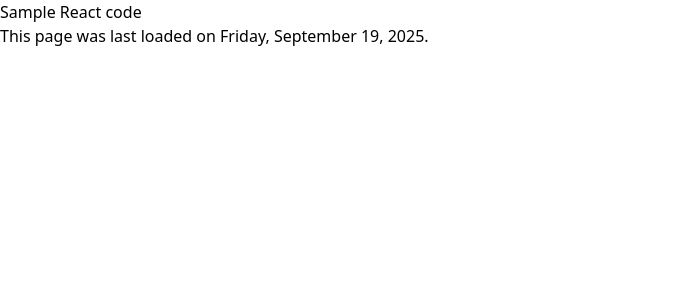
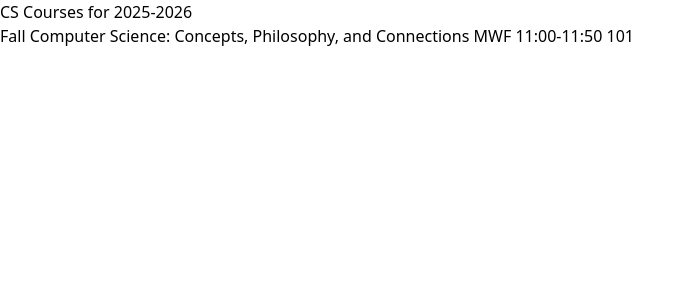
Before and after one commit to rajdave7/CS392-React-Challenge-Raj, a React (Vite) app: page / in a window 1280 px wide. Shown: the top 300 px of the page, without its empty margins (0-694 px from the left). Built offline with nearby package versions, Linux system fonts and the light colour scheme.

Commit message:
Make Initial Page

```diff
--- a/src/App.tsx
+++ b/src/App.tsx
@@ -7,39 +7,21 @@ const schedule = {
       "number": "101",
       "meets" : "MWF 11:00-11:50",
       "title" : "Computer Science: Concepts, Philosophy, and Connections"
-    },
-    "F110" : {
-      "term": "Fall",
-      "number": "110",
-      "meets" : "MWF 10:00-10:50",
-      "title" : "Intro Programming for non-majors"
-    },
-    "S313" : {
-      "term": "Spring",
-      "number": "313",
-      "meets" : "TuTh 15:30-16:50",
-      "title" : "Tangible Interaction Design and Learning"
-    },
-    "S314" : {
-      "term": "Spring",
-      "number": "314",
-      "meets" : "TuTh 9:30-10:50",
-      "title" : "Tech & Human Interaction"
     }
+
   }
 };
 
 
 const App = () => {
-  const today = new Date();
-  const day = today.toLocaleString([], {weekday: 'long'});
-  const date = today.toLocaleDateString([], {dateStyle: 'long'})
 
   return (
     <>
-      <h1>Sample React code</h1>
+      <h1>{schedule.title}</h1>
 
-      <p>This page was last loaded on {day}, {date}.</p>
+      <p></p>
+      <h2>{schedule.courses.F101.term} {schedule.courses.F101.title} {schedule.courses.F101.meets} {schedule.courses.F101.number}</h2>
+
     </>
   );
 };
```
